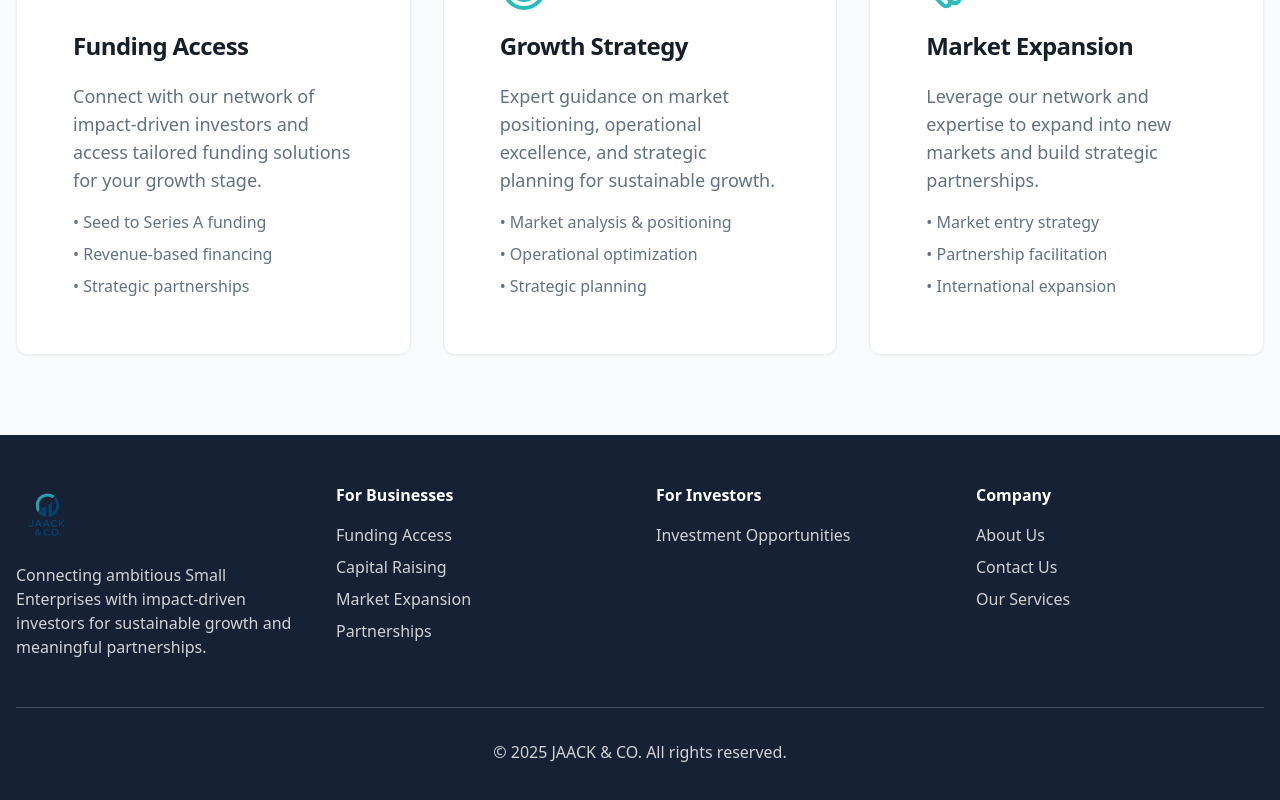
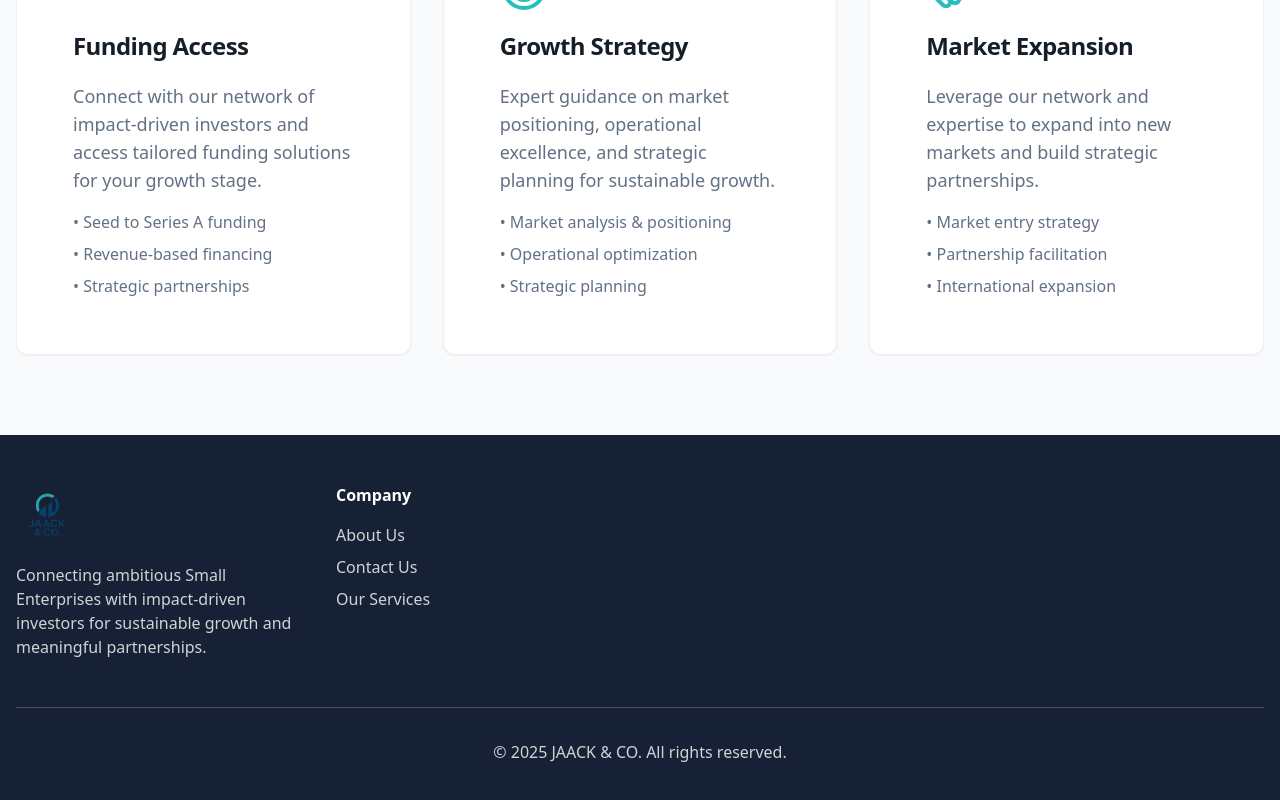
Before and after one commit to CJestrip-89/jaack-business-website, a React (Vite) app: page /businesses in a window 1280 px wide. Shown: the part 769-1569 px from the top of the page. Built offline with nearby package versions, Linux system fonts and the light colour scheme; the HTML template or start-up script is replaced by a standard one.

Commit message:
Code edited in Lovable Code Editor
Edited UI in Lovable

```diff
--- a/src/components/layout/Footer.tsx
+++ b/src/components/layout/Footer.tsx
@@ -20,7 +20,7 @@ const Footer = () => {
           </div>
 
           {/* For Businesses */}
-          <div>
+          {/* <div>
             <h3 className="font-semibold mb-4">For Businesses</h3>
             <ul className="space-y-2 text-primary-foreground/80">
               <li>
@@ -44,10 +44,10 @@ const Footer = () => {
                 </Link>
               </li>
             </ul>
-          </div>
+          </div> */}
 
           {/* For Investors */}
-          <div>
+          {/* <div>
             <h3 className="font-semibold mb-4">For Investors</h3>
             <ul className="space-y-2 text-primary-foreground/80">
               <li>
@@ -55,7 +55,7 @@ const Footer = () => {
                   Investment Opportunities
                 </Link>
               </li>
-              {/* <li>
+               <li>
                 <Link to="/subsidiaries" className="hover:text-secondary transition-colors">
                   Our Portfolio
                 </Link>
@@ -64,9 +64,9 @@ const Footer = () => {
                 <Link to="/insights" className="hover:text-secondary transition-colors">
                   Market Insights
                 </Link>
-              </li> */}
+              </li>
             </ul>
-          </div>
+          </div> */}
 
           {/* Company */}
           <div>
```
